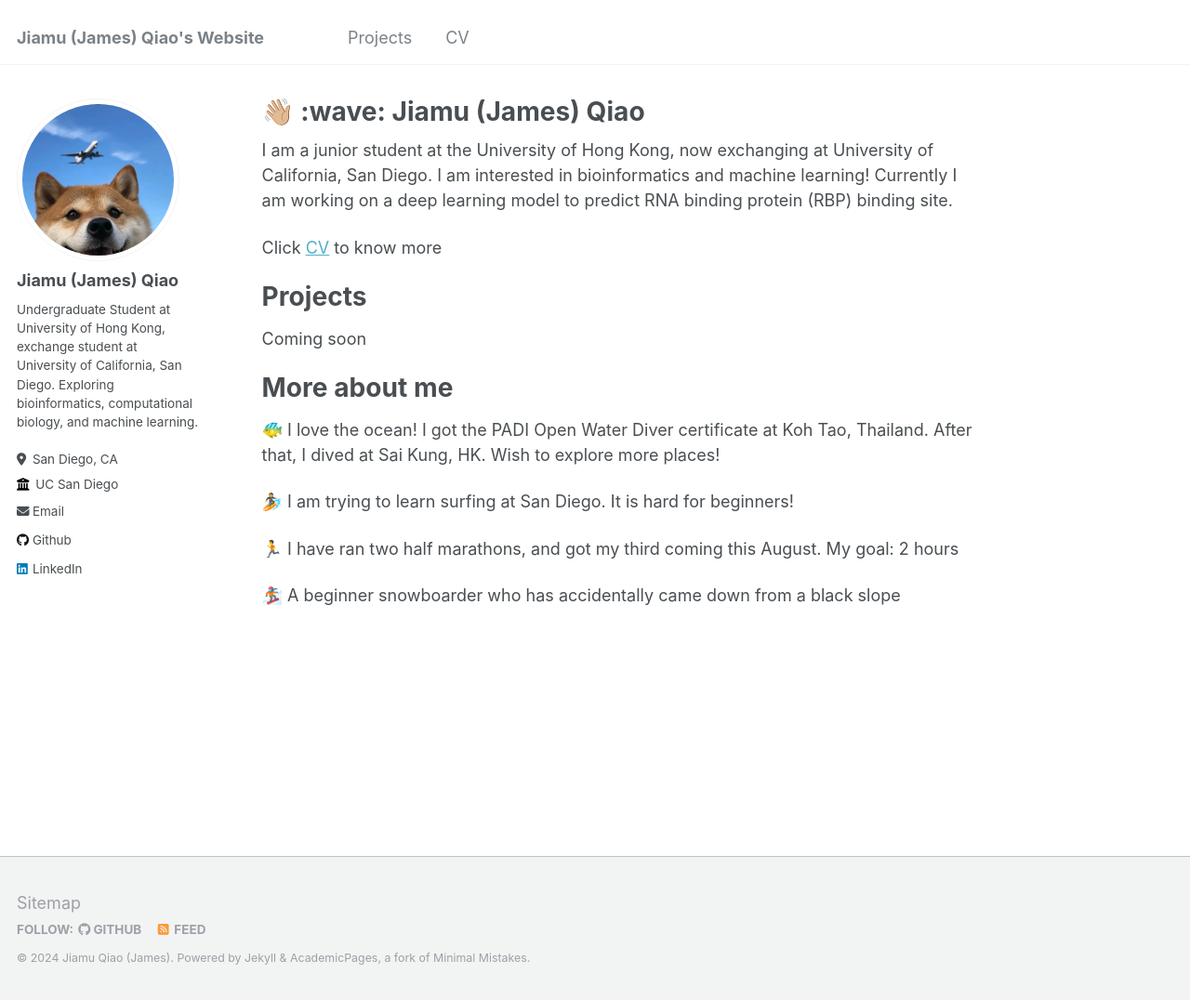
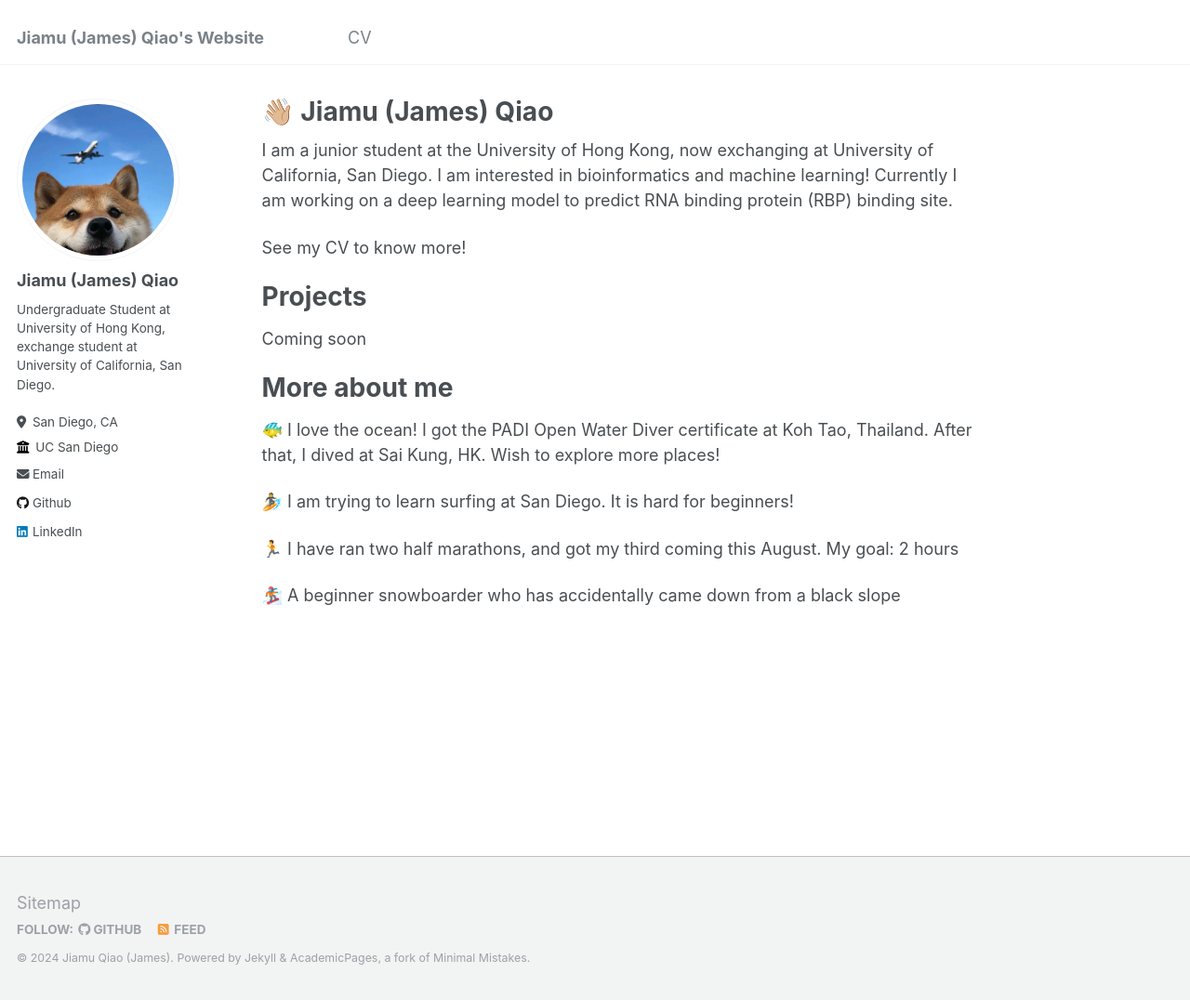
Before and after one commit to James-Qiao/James-Qiao.github.io, a Jekyll site: the page built from _pages/about.md, in a window 1280 px wide and 1076 px high. Shown: the whole window at 93% size. Built offline with Jekyll 4.4.1, drawn with Linux system fonts in a browser that asks for light colours.

Commit message:
Fixed issues of last push

```diff
--- a/_config.yml
+++ b/_config.yml
@@ -24,7 +24,7 @@ author:
   avatar           : "profile.JPG"
   name             : "Jiamu (James) Qiao"
   pronouns         : # example: "she/her"
-  bio              : "Undergraduate Student at University of Hong Kong, exchange student at University of California, San Diego. Exploring bioinformatics, computational biology, and machine learning."
+  bio              : "Undergraduate Student at University of Hong Kong, exchange student at University of California, San Diego."
   location         : "San Diego, CA"
   employer         : "UC San Diego"
   uri              : # URL
--- a/_data/navigation.yml
+++ b/_data/navigation.yml
@@ -15,8 +15,8 @@ main:
   # - title: "Blog Posts"
   #   url: /year-archive/ # in /_posts/
 
-  - title: "Projects"
-    url: /projects/
+  # - title: "Projects"
+  #   url: /projects/
 
   - title: "CV"
     url: /files/Qiao Jiamu_CV_Jan2024.pdf
--- a/_pages/about.md
+++ b/_pages/about.md
@@ -1,6 +1,6 @@
 ---
 permalink: /
-title: " 👋🏼 :wave: Jiamu (James) Qiao"
+title: " 👋🏼 Jiamu (James) Qiao"
 author_profile: true
 redirect_from:
   - /about/
@@ -9,7 +9,7 @@ redirect_from:
 
 I am a junior student at the University of Hong Kong, now exchanging at University of California, San Diego. I am interested in bioinformatics and machine learning! Currently I am working on a deep learning model to predict RNA binding protein (RBP) binding site.
 
-Click [CV]("/files/Qiao Jiamu_CV_Jan2024.pdf") to know more
+See my CV to know more!
 
 Projects
 ======
```
